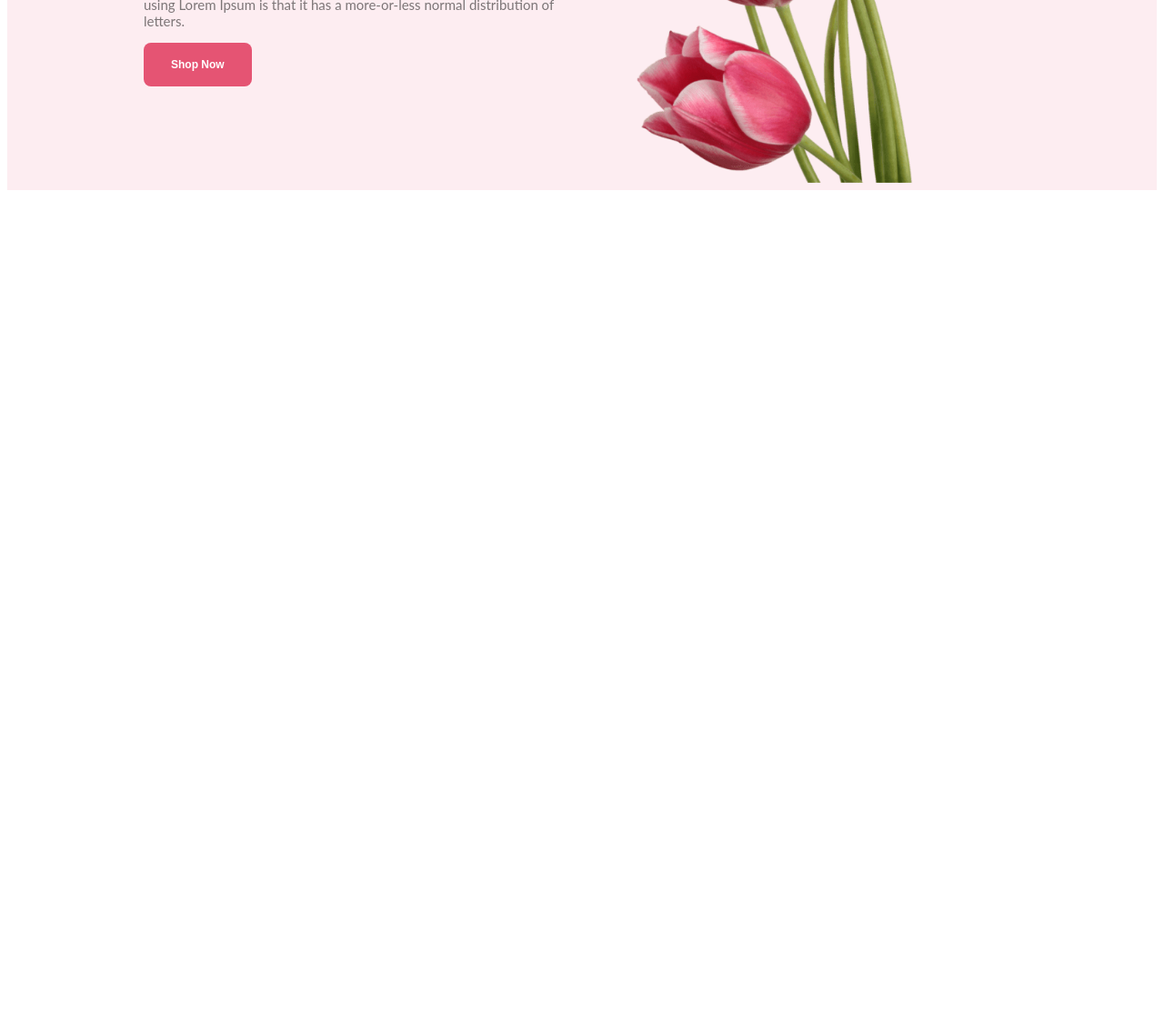
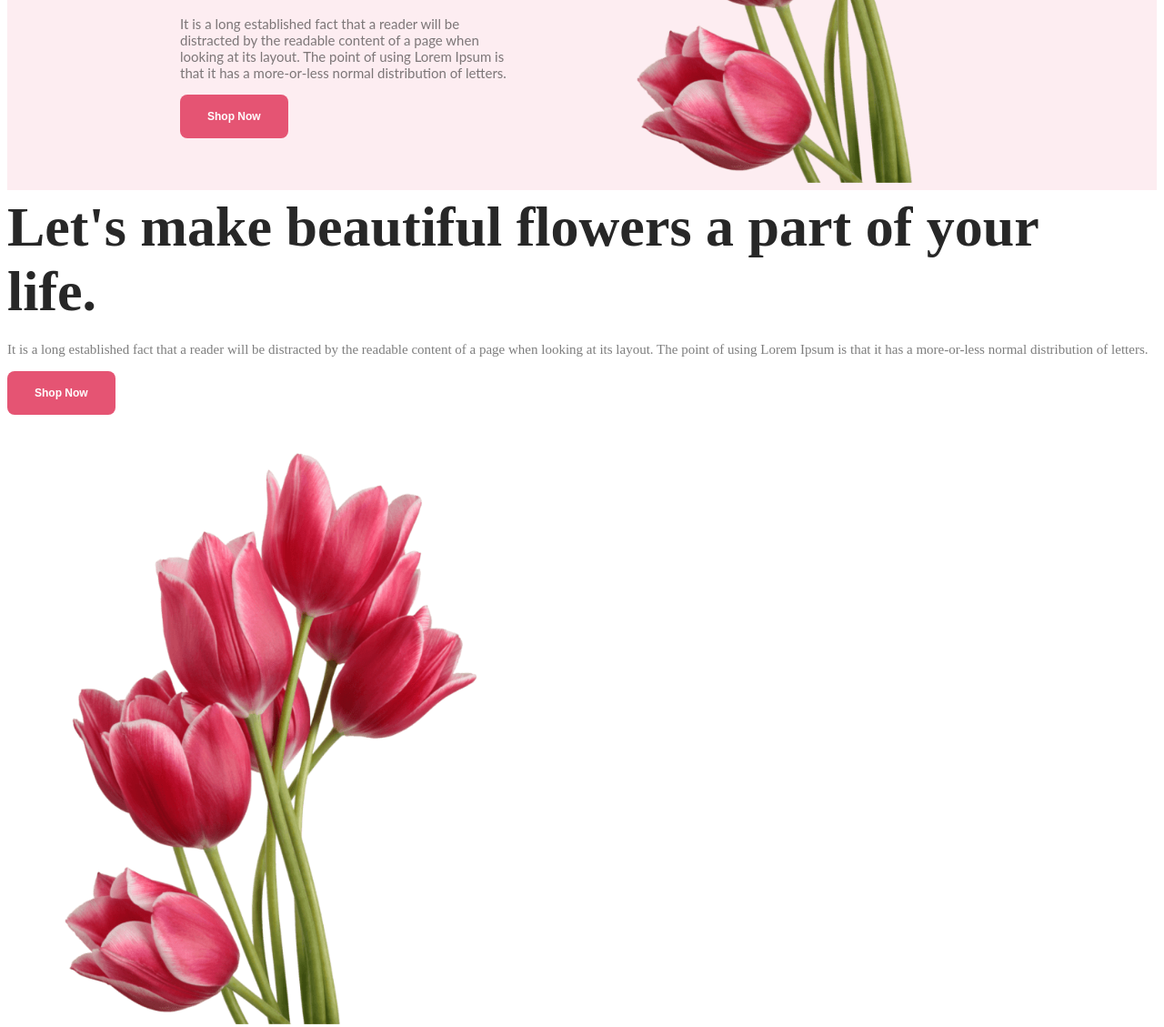
Before and after one commit to Mahmuda-14/Assignment-1, a plain HTML site: page index.html in a window 1280 px wide. Shown: the part 512-1641 px from the top of the page at 91% size. Before the commit the page ends 800 px from the top, so only its background shows below. Drawn offline with Linux system fonts and the light colour scheme.

Commit message:
modified

```diff
--- a/index.html
+++ b/index.html
@@ -27,7 +27,20 @@
         </section>
     </header>
     <main>
+        <section>
+            <div class="">
+                <h3 class="greet-content">Let's make
+                    beautiful flowers a part of your life.</h3>
+                <p class="greet-para">It is a long established fact that a reader will be distracted by the readable
+                    content of a page when looking at its layout. The point of using Lorem Ipsum is
+                    that it has a more-or-less normal distribution of letters.</p>
+                <button class="greet-btn">Shop Now</button>
 
+            </div>
+
+                <img class="first-img" src="./Flower Asset/pngwing 10.png" alt="">
+
+        </section>
     </main>
 </body>
 
--- a/styles/style.css
+++ b/styles/style.css
@@ -9,7 +9,7 @@
 
 
 }
-
+.greet{ margin:40px 40px 0px 40px;}
 .greet-content {
     color: #272727;
     font-size: 62px;
```
